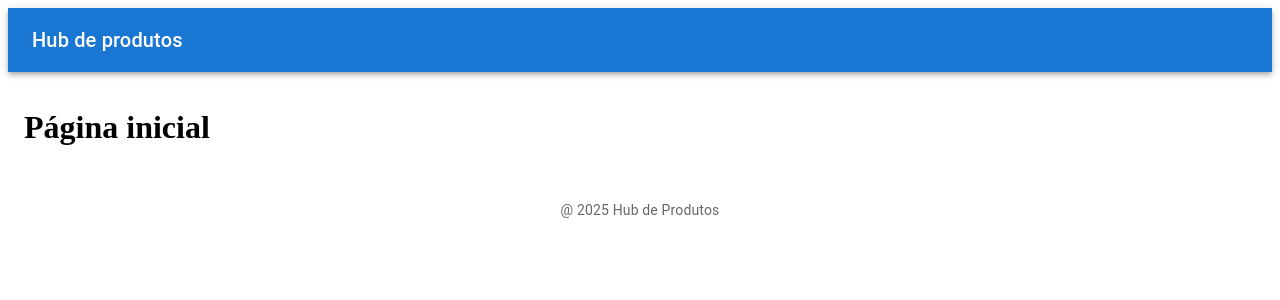
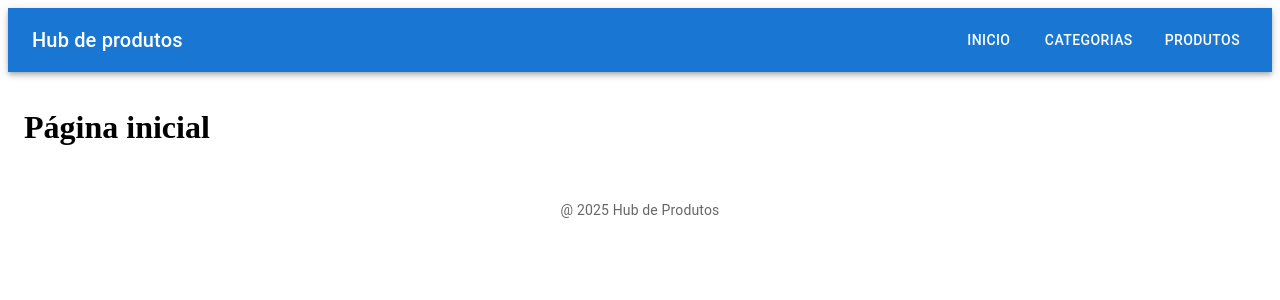
Before and after one commit to RicardoNeto01/FIAP-Produto.FullStack.SIPF, a React (Vite) app in the folder frontend/: page / in a window 1280 px wide. Shown: the top 300 px of the page. Built offline with nearby package versions, Linux system fonts and the light colour scheme.

Commit message:
Adicionando NavBar com opções

```diff
--- a/frontend/src/components/Header/index.tsx
+++ b/frontend/src/components/Header/index.tsx
@@ -1,4 +1,5 @@
-import { AppBar, Toolbar, Typography } from "@mui/material";
+import { AppBar, Box, Toolbar, Typography } from "@mui/material";
+import NavBar from "../Navbar";
 
 type Props = {
     title: string
@@ -9,9 +10,16 @@
     return (
         <AppBar position="static">
             <Toolbar>
-                <Typography variant="h6" component="div">
+                <Typography
+                variant="h6"
+                noWrap
+                component="div"
+                sx={{display:{xs: 'none', sm:'block'}}}
+                >
                     {title}
                 </Typography>
+                <Box sx={{ flexGrow: 1}} />
+                <NavBar />
             </Toolbar>
 
 
--- /dev/null
+++ b/frontend/src/components/Navbar/index.tsx
@@ -0,0 +1,20 @@
+import { Box, Button, Stack } from "@mui/material";
+import { Link } from "react-router-dom";
+
+export default function NavBar(){
+    return(
+        <Box sx={{flexGlow: 1, display: "flex"}}>
+            <Stack direction="row" spacing={2}>
+                <Button color="inherit" component={Link} to="/">
+                Inicio
+                </Button>
+                <Button color="inherit" component={Link} to="/categorias">
+                Categorias
+                </Button>
+                <Button color="inherit" component={Link} to="/produtos">
+                Produtos
+                </Button>
+            </Stack>
+        </Box>
+    );
+}
```
